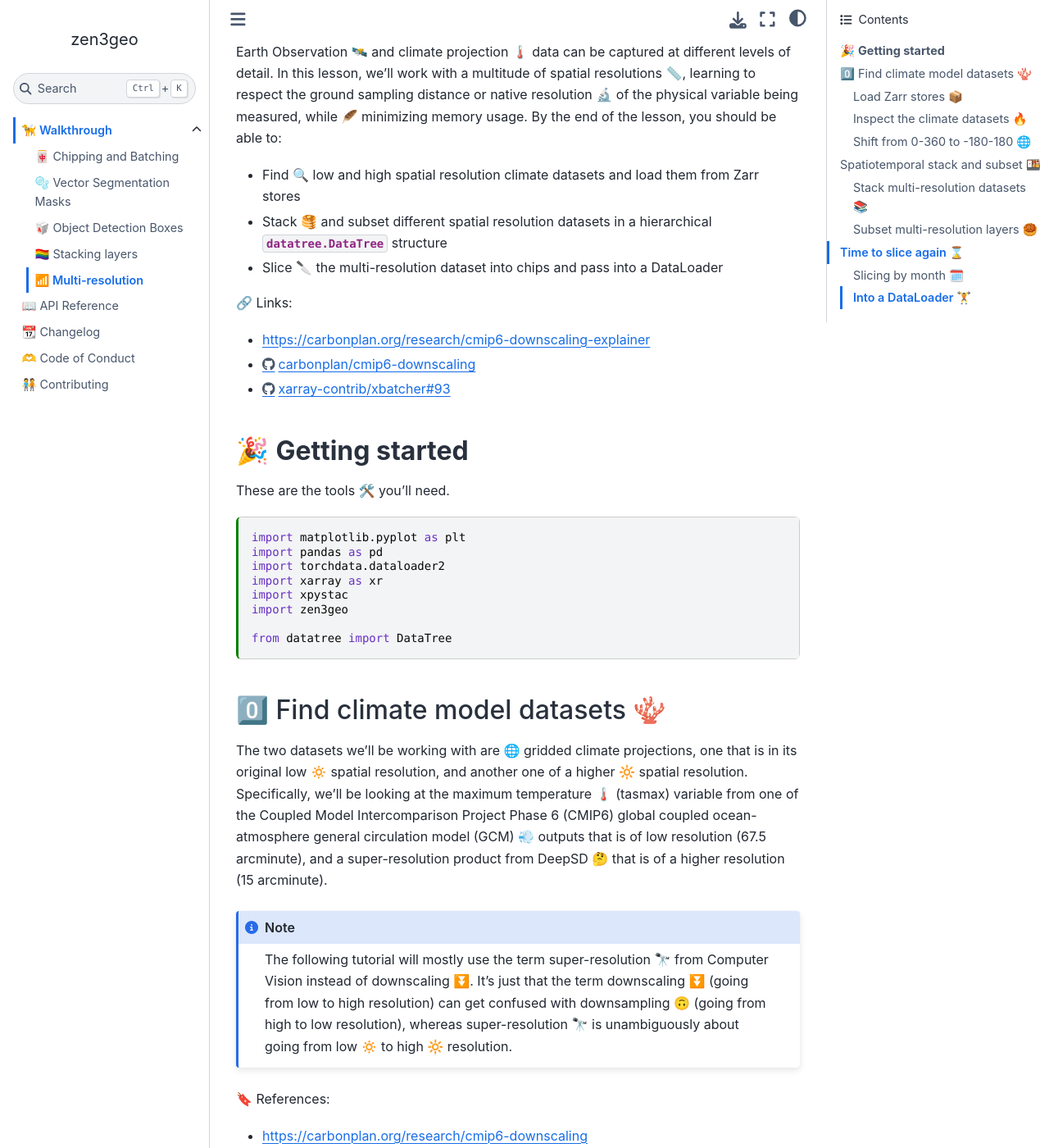
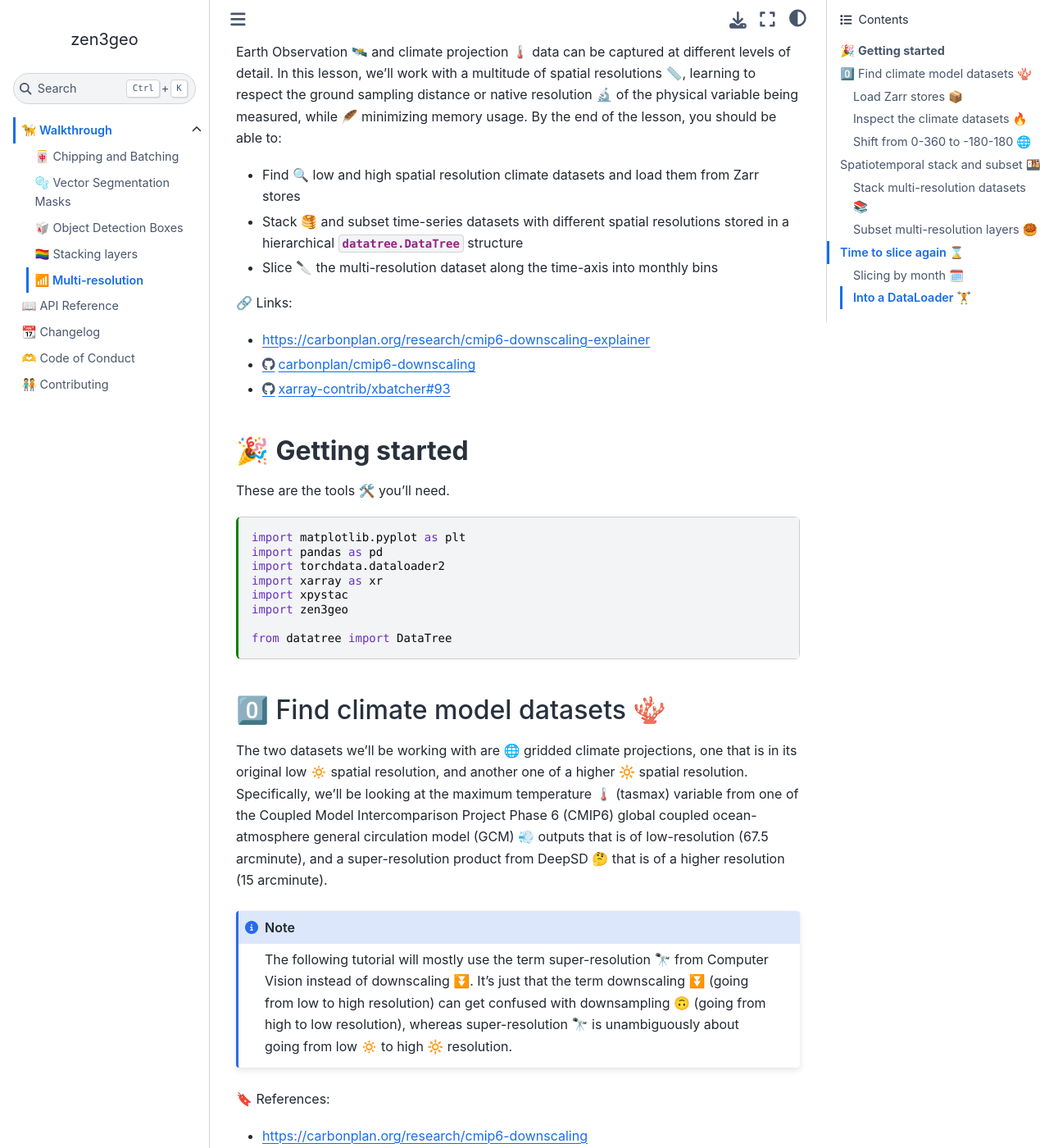
Before and after one commit to weiji14/zen3geo, a Jupyter Book: the page built from docs/multi-resolution.md, in a window 1280 px wide and 1400 px high, scrolled down 294 px. Shown: the whole window at 82% size. Built offline with Jupyter Book 1.0.4 settings and Sphinx 7.4.7 and the Sphinx Book theme 1.1.4, drawn with Linux system fonts in a browser that asks for light colours; some of the changed text lies outside the part shown.

Commit message:
:pencil2: Reword lesson outline and fix some typos
Clarify that the climate dataset slicing is only on the time dimension and not the spatial dimensions for now. Also fixed a few typos here and there.

````diff
--- a/docs/multi-resolution.md
+++ b/docs/multi-resolution.md
@@ -28,14 +28,15 @@ minimizing memory usage. By the end of the lesson, you should be able to:
 
 - Find 🔍 low and high spatial resolution climate datasets and load them from
   {doc}`Zarr <zarr:index>` stores
-- Stack 🥞 and subset different spatial resolution datasets in a hierarchical
-  {py:class}`datatree.DataTree` structure
-- Slice 🔪 the multi-resolution dataset into chips and pass into a DataLoader
+- Stack 🥞 and subset time-series datasets with different spatial resolutions
+  stored in a hierarchical {py:class}`datatree.DataTree` structure
+- Slice 🔪 the multi-resolution dataset along the time-axis into monthly bins
 
 🔗 Links:
 - https://carbonplan.org/research/cmip6-downscaling-explainer
 - https://github.com/carbonplan/cmip6-downscaling/blob/1.0/notebooks/accessing_data_example.ipynb
 - https://github.com/xarray-contrib/xbatcher/issues/93
+
 
 ## 🎉 **Getting started**
 
@@ -59,7 +60,7 @@ that is in its original low 🔅 spatial resolution, and another one of a
 higher 🔆 spatial resolution. Specifically, we'll be looking at the maximum
 temperature 🌡️ (tasmax) variable from one of the Coupled Model Intercomparison
 Project Phase 6 (CMIP6) global coupled ocean-atmosphere general circulation
-model (GCM) 💨 outputs that is of low resolution (67.5 arcminute), and a
+model (GCM) 💨 outputs that is of low-resolution (67.5 arcminute), and a
 super-resolution product from DeepSD 🤔 that is of a higher resolution (15
 arcminute).
 
@@ -178,7 +179,7 @@ dp_lowres_dataset_180 = dp_lowres_dataset.map(fn=shift_longitude_360_to_180)
 dp_lowres_dataset_180
 ```
 
-Double check that the low resolution 🔆 grid's longitude coordinates 🔢 are now
+Double check that the low-resolution 🔆 grid's longitude coordinates 🔢 are now
 in the -180° to +180° range.
 
 ```{code-cell}
@@ -279,7 +280,8 @@ datatree_subset = next(it)
 datatree_subset
 ```
 
-Let's plot the projected temperature 🌡️ for Dec 2030 to ensure things look ok.
+Let's plot the projected temperature 🌡️ for Dec 2030 over the Philippine
+Archipelago to ensure things look ok.
 
 ```{code-cell}
 ds_lowres = (
````
Also changed, not shown: other parts of docs/multi-resolution.md (+1 -1 lines).
